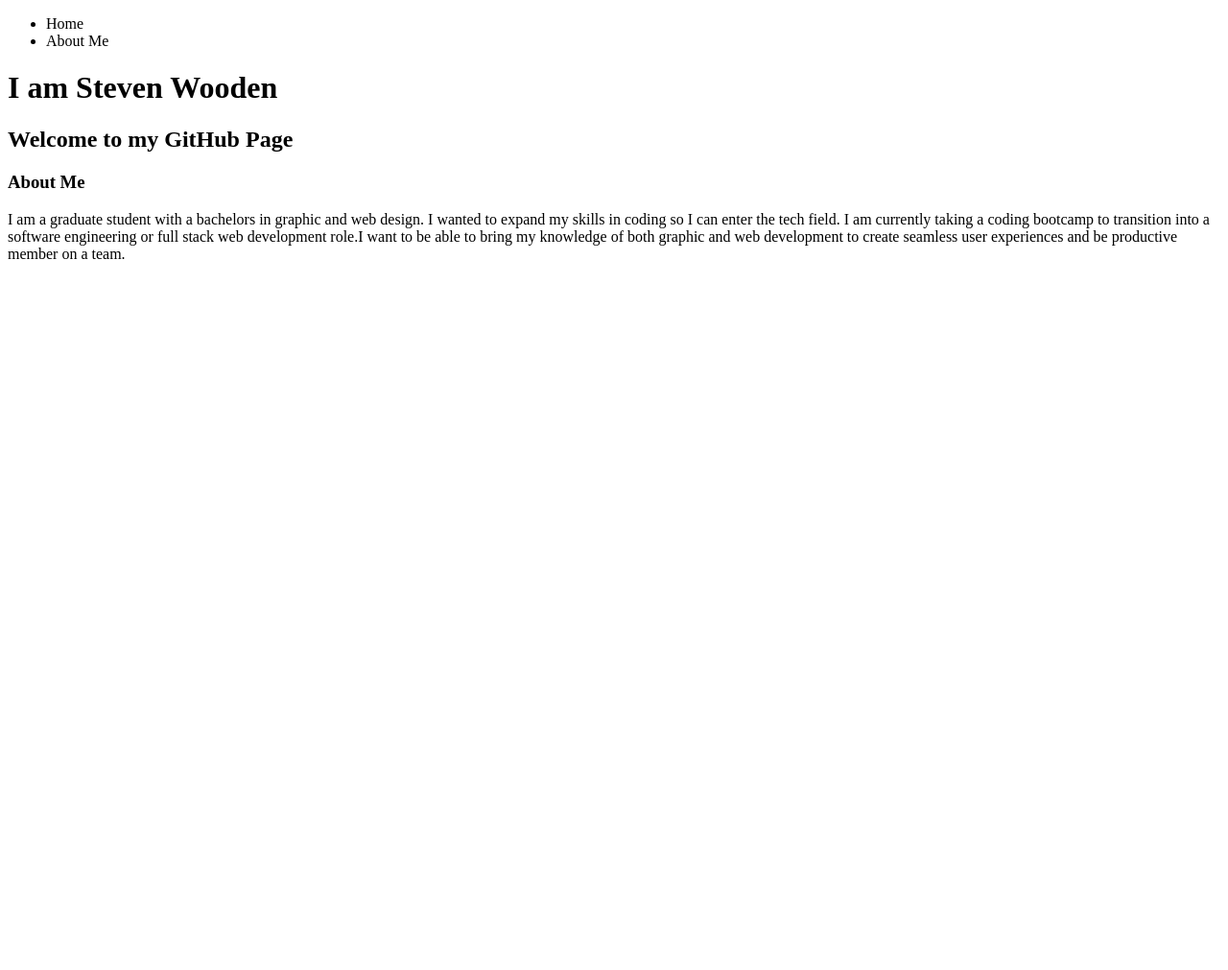
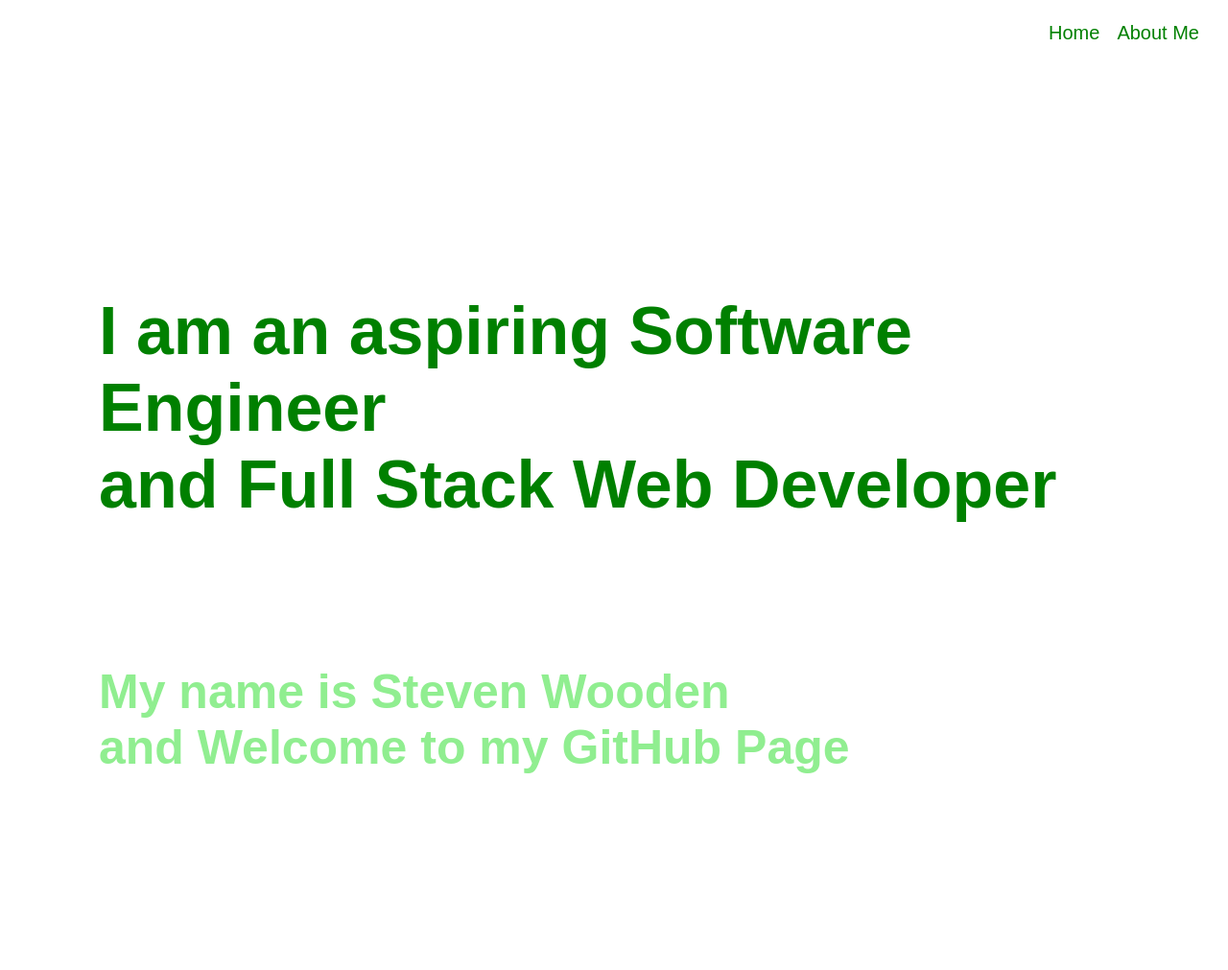
Before and after one commit to stevenwooden/stevenwooden.github.io, a plain HTML site: page index.html in a window 1280 px wide. Shown: the top 1011 px of the page at 96% size. Before the commit the page ends 800 px from the top, so only its background shows below. Drawn offline with Linux system fonts and the light colour scheme.

Commit message:
Final page update

```diff
--- a/index.html
+++ b/index.html
@@ -2,20 +2,95 @@
 <html>
     <head>
         <title>Steven Wooden's GitHub Page</title>
+        <link rel="preconnect" href="https://fonts.googleapis.com">
+        <link rel="preconnect" href="https://fonts.gstatic.com" crossorigin>
+        <link href="https://fonts.googleapis.com/css2?family=Josefin+Sans:ital,wght@0,100..700;1,100..700&display=swap" rel="stylesheet">
+        <style>
+            nav {
+                float: right;
+                margin: 0em;
+            }
+            ul {
+                list-style-type: none;
+                margin: 0em;
+                padding: 0em;
+            }
+            li {
+                font-size: 20px;
+                color: green;
+                cursor: pointer;
+                display: inline;
+                padding: 7px;
+                font-family: "JosefinSans", sans-serif;
+                font-weight: 400 ;
+                text-decoration: none;
+            }
+            a {
+                text-decoration: none;
+                color: green;
+            }
+            a:hover{
+                color: lightgreen;
+            }
+            header {
+                padding: 15px;
+            }
+            main {
+                padding: 20px;
+
+            }
+            h1 {
+                font-size: 70px;
+                color: green;
+                font-family: "JosefinSans", sans-serif;
+                padding-bottom: 100px;
+                padding-top: 200px;
+                padding-left: 75px;
+            }
+            h2 {
+                font-size: 50px;
+                color: lightgreen;
+                font-family: "JosefinSans", sans-serif;
+                padding-left: 75px;
+                padding-bottom: 200px;
+            }
+            h3 {
+                font-size: 30px;
+                color: green;
+                font-family: "JosefinSans", sans-serif;
+
+            }
+            section{
+                padding-left: 100px;
+                padding-bottom: 100px;
+                padding-right: 100px;
+            }
+            p {
+                font-size: 25px;
+                font-family: "JosefinSans", sans-serif;
+            }
+
+
+
+
+        </style>
     </head>
     <body>
         <header>
             <nav>
                 <ul>
-                    <li>Home</li>
-                    <li>About Me</li>
+                    <li><a href="#">Home</a></li>
+                    <li><a href="#">About Me</a></li>
                 </ul>
             </nav>
         </header>
+        <div>
         <main>
-            <h1>I am Steven Wooden</h1>
-            <h2>Welcome to my GitHub Page</h2>
+            <h1>I am an aspiring Software Engineer <br>and Full Stack Web Developer</h1>
+            <h2>My name is Steven Wooden <br>and Welcome to my GitHub Page</h2>
         </main>
+        </div>
+        </div>
         <section>
             <h3>About Me</h3>
             <p>I am a graduate student with a bachelors in graphic and web design. I wanted to expand
@@ -25,6 +100,8 @@
                 be productive member on a team.
             </p>
         </section>
-    </body>
+
+
+
     </body>
 </html>
```
Also changed, not shown: profileImage/profile1.png (added).
